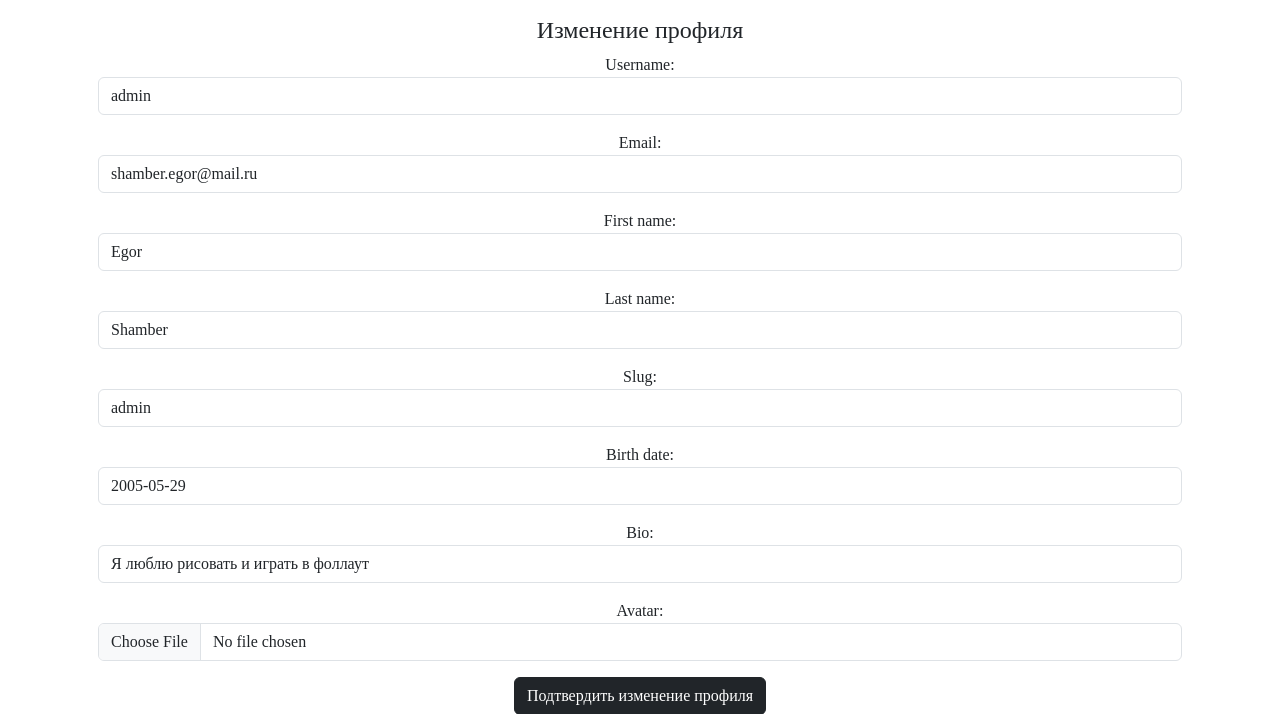
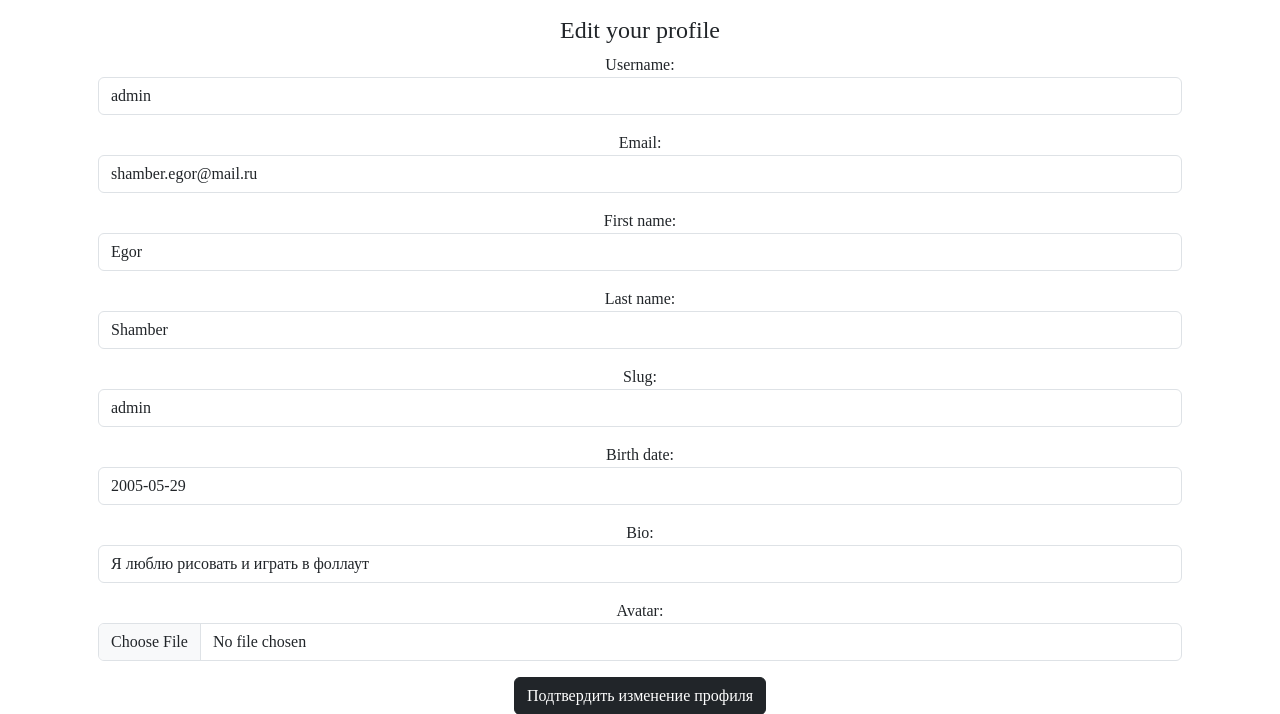
Before and after one commit to Rapsoyd/FullStackProject, a Django app: page /user/edit in a window 1280 px wide. Shown: the part 86-800 px from the top of the page. Run offline with Django 5.2, Linux system fonts and the light colour scheme; a user stored in the database is signed in; data comes from the database, SQL or seed files in the repository; both versions use the stored data as it was after the commit; some web fonts are replaced.

Commit message:
Ласт

```diff
--- a/apps/blog/static/css/profiles.css
+++ b/apps/blog/static/css/profiles.css
@@ -12,8 +12,8 @@ body {
 }
 
 .avatar-thumbnail {
-	width: 350px;
-	height: 350px;
+	width: 250px;
+	height: 250px;
 
 	border-radius: 50%;
 	box-shadow: 3px 3px rgb(81 80 80), -1em 0 .4em rgb(0 0 0);
--- a/templates/accounts/profile_edit.html
+++ b/templates/accounts/profile_edit.html
@@ -1,15 +1,24 @@
-{% extends 'index.html' %} {% block content %}
+{% extends 'index.html' %}
+{% load static %}
+
+{% block extra_css %}
+  <link rel="stylesheet" href="{% static 'blog/static/css/profiles.css' %}" />
+{% endblock %}
+
+{% block title %}
+  Edit profile
+{% endblock %}
+
+{% block content %}
   <div class="card mb-3 border-0 nth-shadow">
     <div class="card-body">
       <div class="card-title nth-card-title">
-			<h4>Изменение профиля</h4>
+        <h4>Edit your profile</h4>
       </div>
       <form method="post" enctype="multipart/form-data">
         {% csrf_token %} {{ user_form.as_p }} {{ form.as_p }}
         <div class="d-grid gap-2 d-md-block mt-2">
-				<button type="submit" class="btn btn-dark">
-					Подтвердить изменение профиля
-				</button>
+          <button type="submit" class="btn btn-dark">Подтвердить изменение профиля</button>
         </div>
       </form>
     </div>
```
Also changed, not shown: db.sqlite3. Lines whose indentation alone changed are shown as unchanged.
